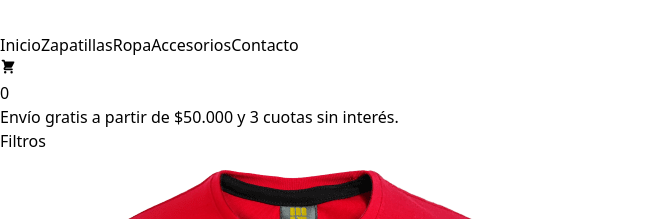
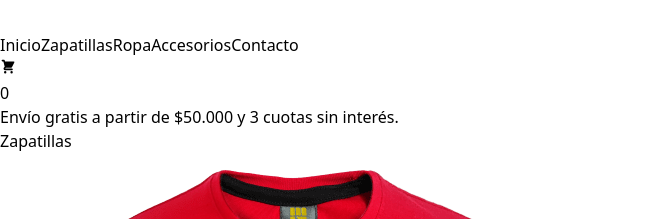
Before and after one commit to Bobasso/PreEntrega1-Bobasso-React, a React (Vite) app: page / in a window 1280 px wide. Shown: the part 920-1139 px from the top of the page, without its empty margins (0-649 px from the left). Built offline with nearby package versions, Linux system fonts and the light colour scheme.

Commit message:
cambios diseño

```diff
--- a/src/App.jsx
+++ b/src/App.jsx
@@ -7,8 +7,10 @@ function App() {
   return (
     <div className='min-h-screen flex flex-col'>
       <NavBar/>
-      <ItemListContainer saludo={"Filtros"}/>
-      <ItemListContainer saludo={"Este es mi ecommerce"}/>
+      <main className='flex-grow'>
+        <ItemListContainer saludo={"Zapatillas"}/>
+        <ItemListContainer saludo={"Este es mi ecommerce"}/>
+      </main>
       <Footer/>
     </div>
   )
--- a/src/components/ItemListContainer/ItemList.jsx
+++ b/src/components/ItemListContainer/ItemList.jsx
@@ -2,7 +2,7 @@ import Item from "./Item"
 
 const ItemList = ({ products }) => {
   return (
-    <div className="grid grid-cols-2 lg:grid-cols-4 col-span-3">
+    <div className="grid grid-cols-2 gap-2 md:grid-cols-4 md:gap-4 md:m-1">
         {
             products.map((product)=>(
                 <Item product={product} key={product.id}/>
--- a/src/components/ItemListContainer/ItemListContainer.jsx
+++ b/src/components/ItemListContainer/ItemListContainer.jsx
@@ -19,8 +19,8 @@ const ItemListContainer = ({saludo}) => {
     },[])
 
     return(
-        <div className="text-center grid grid-cols-4 gap-4">
-            <h1 className="mx-0 my-4 col-span-1">
+        <div className="text-center antialiased">
+            <h1 className="mx-0 my-4 underline">
                 {saludo}
             </h1>
             <ItemList products={products}/>
```
